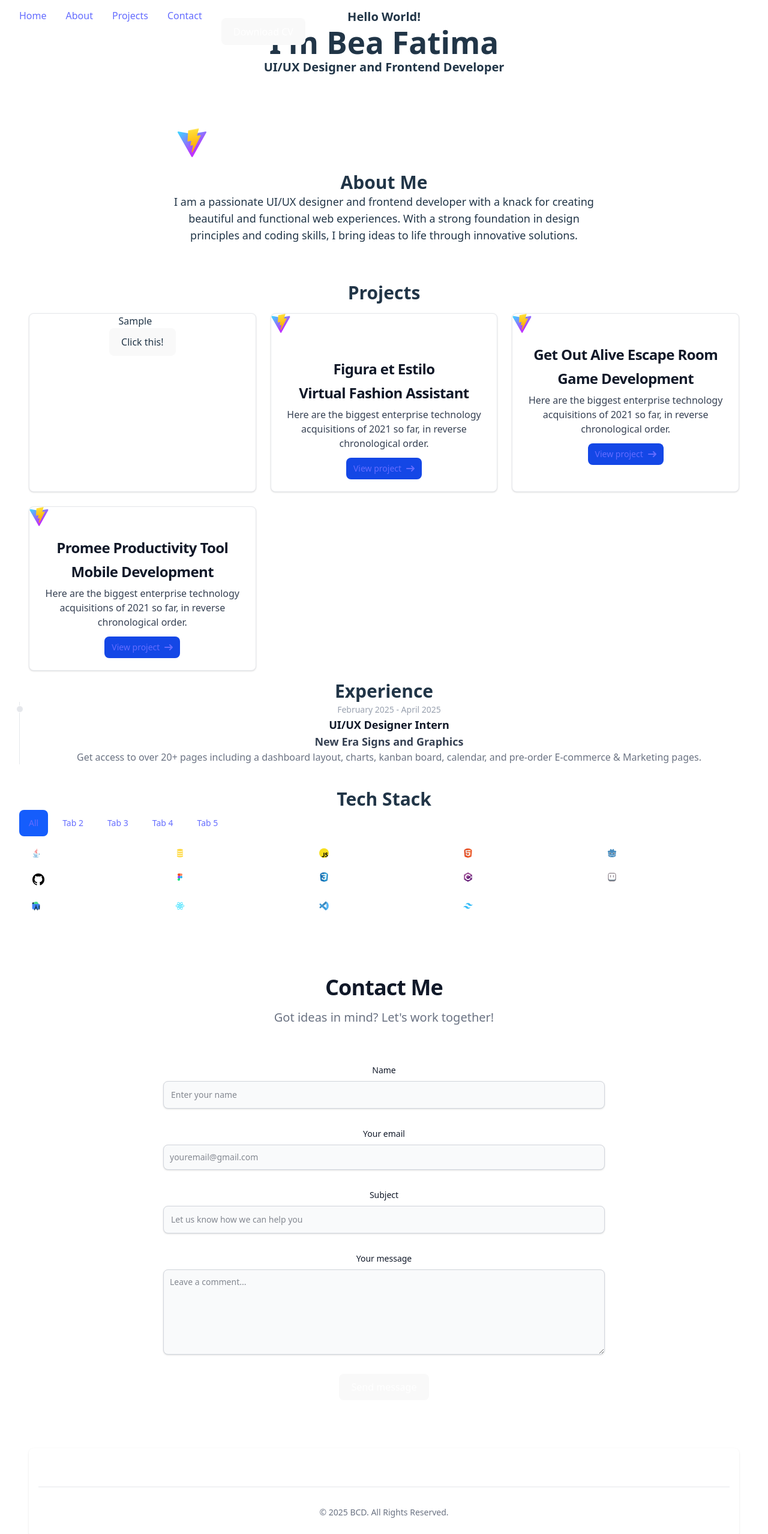
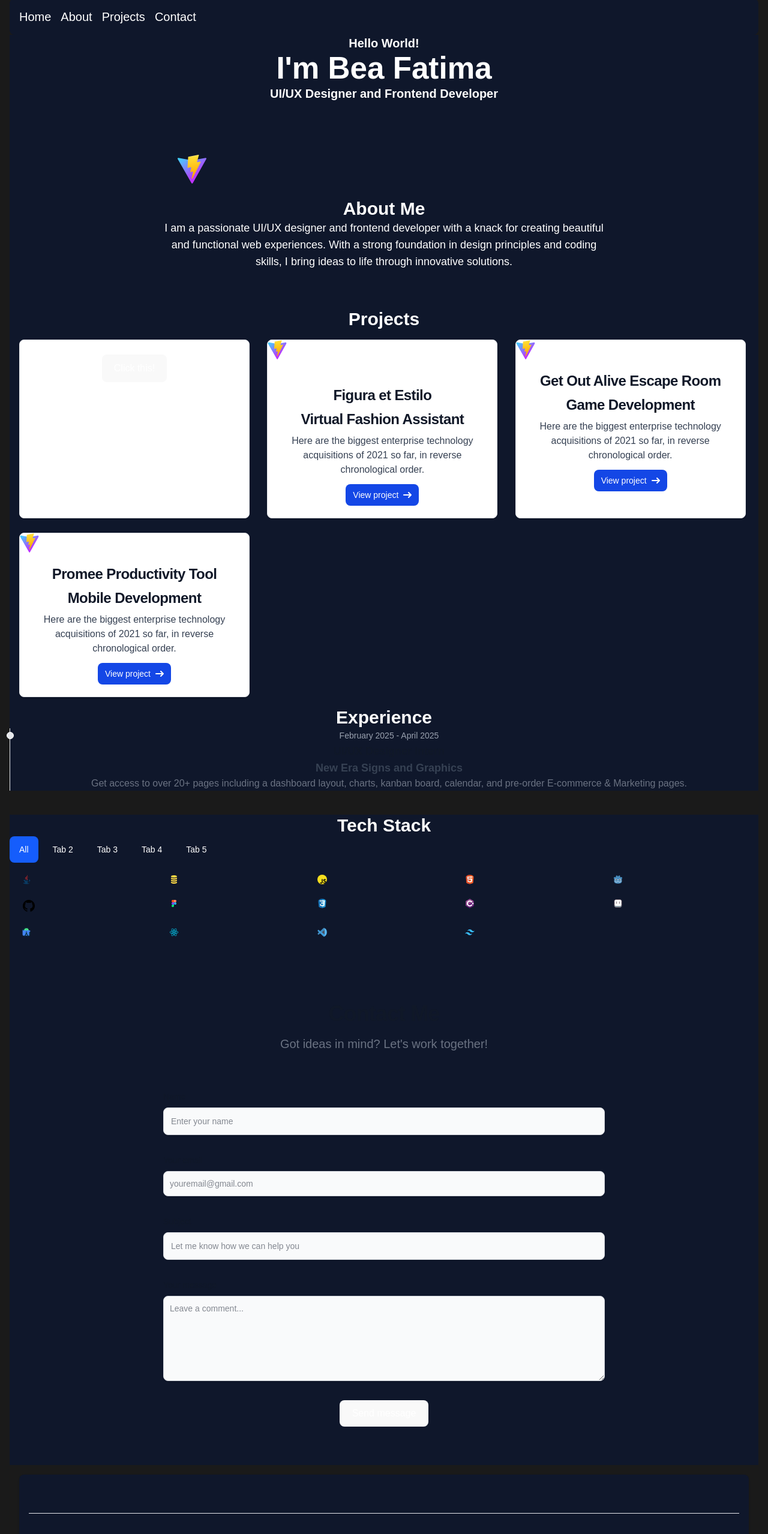
Before and after one commit to fatimabea/fatimabea.github.io, a React (Vite) app: page / in a window 1280 px wide. Shown: the part 18-2575 px from the top of the page at 60% size. Built offline with nearby package versions, Linux system fonts and the light colour scheme.

Commit message:
bg changed

```diff
--- a/src/App.css
+++ b/src/App.css
@@ -1,8 +1,11 @@
 #root {
-  max-width: 1280px;
+  width: 100%;
   margin: 0 auto;
-  padding: 2rem;
+  padding: 1rem;
   text-align: center;
+  font-family: Arial, Helvetica, sans-serif;
+  background-color: #1a1a1a;
+  color: white;
 }
 
 .logo {
--- a/src/App.jsx
+++ b/src/App.jsx
@@ -24,8 +24,8 @@ function App() {
         </div>
 
             {/* Footer */}
-            <footer class="bg-white rounded-lg shadow-sm dark:bg-gray-900 m-4">
-                <div class="w-full max-w-screen-xl mx-auto p-4 md:py-8">
+            <footer class="w-auto bg-slate-900 rounded-lg shadow-sm m-4">
+                <div class="mx-auto p-4 md:py-8">
 
                     <hr class="my-6 border-gray-200 sm:mx-auto dark:border-gray-700 lg:my-8" />
                     <span class="block text-sm text-gray-500 sm:text-center dark:text-gray-400">© 2025 BCD. All Rights Reserved.</span>
--- a/src/components/Nav.jsx
+++ b/src/components/Nav.jsx
@@ -3,13 +3,12 @@ import React from 'react'
 function Nav(){
     return (
         <section id='home' className='home'>
-        <nav className="nav">
+        <nav className="w-auto flex space-x-4 p-4 rounded-lg text-xl font-bold bg-slate-900 text-white">
             <a href="#home">Home</a>
-
             <a href="#about">About</a>
             <a href="#projects">Projects</a>
             <a href="#contact">Contact</a>
-            <button className="mt-4 px-4 py-2 bg-blue-500 text-white rounded hover:bg-blue-600">Download CV</button>
+            {/*<button className="mt-2 px-2 py-2 items-center bg-blue-500 text-white rounded hover:bg-blue-600">Download CV</button>*/}
         </nav>
         </section>
     )
--- a/src/index.css
+++ b/src/index.css
@@ -16,12 +16,13 @@
 }
 
 a {
-  font-weight: 500;
-  color: #646cff;
+  font-family: Arial, Helvetica, sans-serif;
+  font-weight: 400;
+  color: #ffffff;
   text-decoration: inherit;
 }
 a:hover {
-  color: #535bf2;
+  color: #d57171;
 }
 
 body {
@@ -44,7 +45,7 @@ button {
   font-size: 1em;
   font-weight: 500;
   font-family: inherit;
-  background-color: #1a1a1a;
+  background-color: #25285e;
   cursor: pointer;
   transition: border-color 0.25s;
 }
--- a/src/pages/About.jsx
+++ b/src/pages/About.jsx
@@ -4,7 +4,7 @@ import viteLogo from '/vite.svg'
 function About(){
     return (
 
-        <section id='about' className="bg-white dark:bg-gray-900">
+        <section id='about' className="bg-slate-900">
 
           <div className='p-8 lg:py-16 px-4 mx-auto max-w-screen-md'>
             <a href="https://vite.dev" target="_blank">
--- a/src/pages/Contact.jsx
+++ b/src/pages/Contact.jsx
@@ -2,25 +2,25 @@ import React from 'react'
 
 function Contact(){
     return (
-        <section id='contact' class="bg-white dark:bg-gray-900">
+        <section id='contact' class="bg-slate-900">
           <div class="py-8 lg:py-16 px-4 mx-auto max-w-screen-md">
               <h2 class="mb-4 text-4xl tracking-tight font-extrabold text-center text-gray-900 dark:text-white">Contact Me</h2>
               <p class="mb-8 lg:mb-16 font-light text-center text-gray-500 dark:text-gray-400 sm:text-xl">Got ideas in mind? Let's work together!</p>
               <form action="#" class="space-y-8">
                   <div>
-                      <label for="name" class="block mb-2 text-sm font-medium text-gray-900 dark:text-gray-300">Name</label>
+                      <label for="name" class="block mb-2 text-sm text-justify font-medium text-gray-900 dark:text-gray-300">Name</label>
                       <input type="text" id="name" class="block p-3 w-full text-sm text-gray-900 bg-gray-50 rounded-lg border border-gray-300 shadow-sm focus:ring-primary-500 focus:border-primary-500 dark:bg-gray-700 dark:border-gray-600 dark:placeholder-gray-400 dark:text-white dark:focus:ring-primary-500 dark:focus:border-primary-500 dark:shadow-sm-light" placeholder="Enter your name" required/>
                   </div>
                   <div>
-                      <label for="email" class="block mb-2 text-sm font-medium text-gray-900 dark:text-gray-300">Your email</label>
+                      <label for="email" class="block mb-2 text-sm text-justify font-medium text-gray-900 dark:text-gray-300">Your email</label>
                       <input type="email" id="email" class="shadow-sm bg-gray-50 border border-gray-300 text-gray-900 text-sm rounded-lg focus:ring-primary-500 focus:border-primary-500 block w-full p-2.5 dark:bg-gray-700 dark:border-gray-600 dark:placeholder-gray-400 dark:text-white dark:focus:ring-primary-500 dark:focus:border-primary-500 dark:shadow-sm-light" placeholder="youremail@gmail.com" required/>
                   </div>
                   <div>
-                      <label for="subject" class="block mb-2 text-sm font-medium text-gray-900 dark:text-gray-300">Subject</label>
-                      <input type="text" id="subject" class="block p-3 w-full text-sm text-gray-900 bg-gray-50 rounded-lg border border-gray-300 shadow-sm focus:ring-primary-500 focus:border-primary-500 dark:bg-gray-700 dark:border-gray-600 dark:placeholder-gray-400 dark:text-white dark:focus:ring-primary-500 dark:focus:border-primary-500 dark:shadow-sm-light" placeholder="Let us know how we can help you" required/>
+                      <label for="subject" class="block mb-2 text-sm text-justify font-medium text-gray-900 dark:text-gray-300">Subject</label>
+                      <input type="text" id="subject" class="block p-3 w-full text-sm text-gray-900 bg-gray-50 rounded-lg border border-gray-300 shadow-sm focus:ring-primary-500 focus:border-primary-500 dark:bg-gray-700 dark:border-gray-600 dark:placeholder-gray-400 dark:text-white dark:focus:ring-primary-500 dark:focus:border-primary-500 dark:shadow-sm-light" placeholder="Let me know how we can help you" required/>
                   </div>
                   <div class="sm:col-span-2">
-                      <label for="message" class="block mb-2 text-sm font-medium text-gray-900 dark:text-gray-400">Your message</label>
+                      <label for="message" class="block mb-2 text-sm text-justify font-medium text-gray-900 dark:text-gray-300">Your message</label>
                       <textarea id="message" rows="6" class="block p-2.5 w-full text-sm text-gray-900 bg-gray-50 rounded-lg shadow-sm border border-gray-300 focus:ring-primary-500 focus:border-primary-500 dark:bg-gray-700 dark:border-gray-600 dark:placeholder-gray-400 dark:text-white dark:focus:ring-primary-500 dark:focus:border-primary-500" placeholder="Leave a comment..."></textarea>
                   </div>
                   <button type="submit" class="py-3 px-5 text-sm font-medium text-center text-white rounded-lg bg-primary-700 sm:w-fit hover:bg-primary-800 focus:ring-4 focus:outline-none focus:ring-primary-300 dark:bg-primary-600 dark:hover:bg-primary-700 dark:focus:ring-primary-800">Send message</button>
--- a/src/pages/Experience.jsx
+++ b/src/pages/Experience.jsx
@@ -6,9 +6,9 @@ function Experience(){
     return (
 
         <div>
-        <h2 className="text-3xl font-bold">Experience</h2>
+        <h2 className="text-3xl font-bold bg-slate-900">Experience</h2>
 
-        <ol class="relative border-s border-gray-200 dark:border-gray-700">
+        <ol class="relative border-s border-gray-200 dark:border-gray-700 bg-slate-900">
             <li class="mb-10 ms-4">
                 <div class="absolute w-3 h-3 bg-gray-200 rounded-full mt-1.5 -start-1.5 border border-white dark:border-gray-900 dark:bg-gray-700"></div>
                 <time class="mb-1 text-sm font-normal leading-none text-gray-400 dark:text-gray-500">February 2025 - April 2025</time>
--- a/src/pages/Home.jsx
+++ b/src/pages/Home.jsx
@@ -4,7 +4,7 @@ function Home(){
 
     return (
 
-        <div className='introduction'>
+        <div className='bg-slate-900'>
         <h3 className='text-xl font-bold'>Hello World!</h3>
         <h1 className='text-2xl font-bold'>I'm Bea Fatima</h1>
         <h3 className='text-xl font-bold'>UI/UX Designer and Frontend Developer</h3>
--- a/src/pages/Projects.jsx
+++ b/src/pages/Projects.jsx
@@ -8,7 +8,7 @@ function Projects(){
     const [showModal, setShowModal] = useState(false)
 
     return (
-        <section id='projects' class="bg-white dark:bg-gray-900">
+        <section id='projects' className="bg-slate-900">
         <h2 className="text-3xl font-bold">Projects</h2>
 
         <div className='grid grid-cols-1 md:grid-cols-2 lg:grid-cols-3 gap-6 p-4'>
--- a/src/pages/TechStack.jsx
+++ b/src/pages/TechStack.jsx
@@ -5,8 +5,8 @@ function TechStack(){
 
     return (
 
-        <div>
-        <h2 className="text-3xl font-bold">Tech Stack</h2>
+        <div className='bg-slate-900'>
+        <h2 className="text-3xl font-bold ">Tech Stack</h2>
         {/* Tabs */}
           <ul class="flex flex-wrap text-sm font-medium text-center text-gray-500 dark:text-gray-400">
           <li class="me-2">
```
